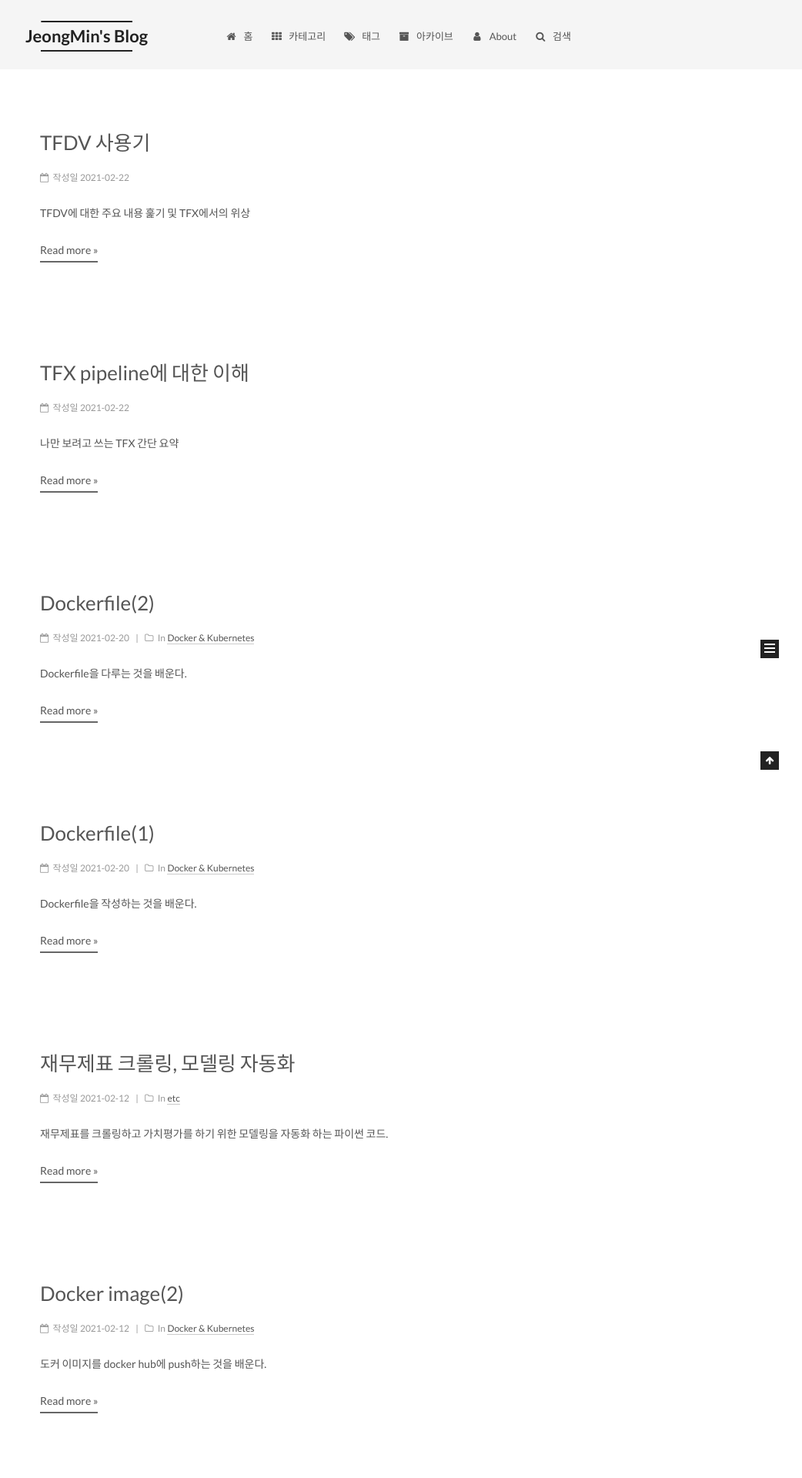
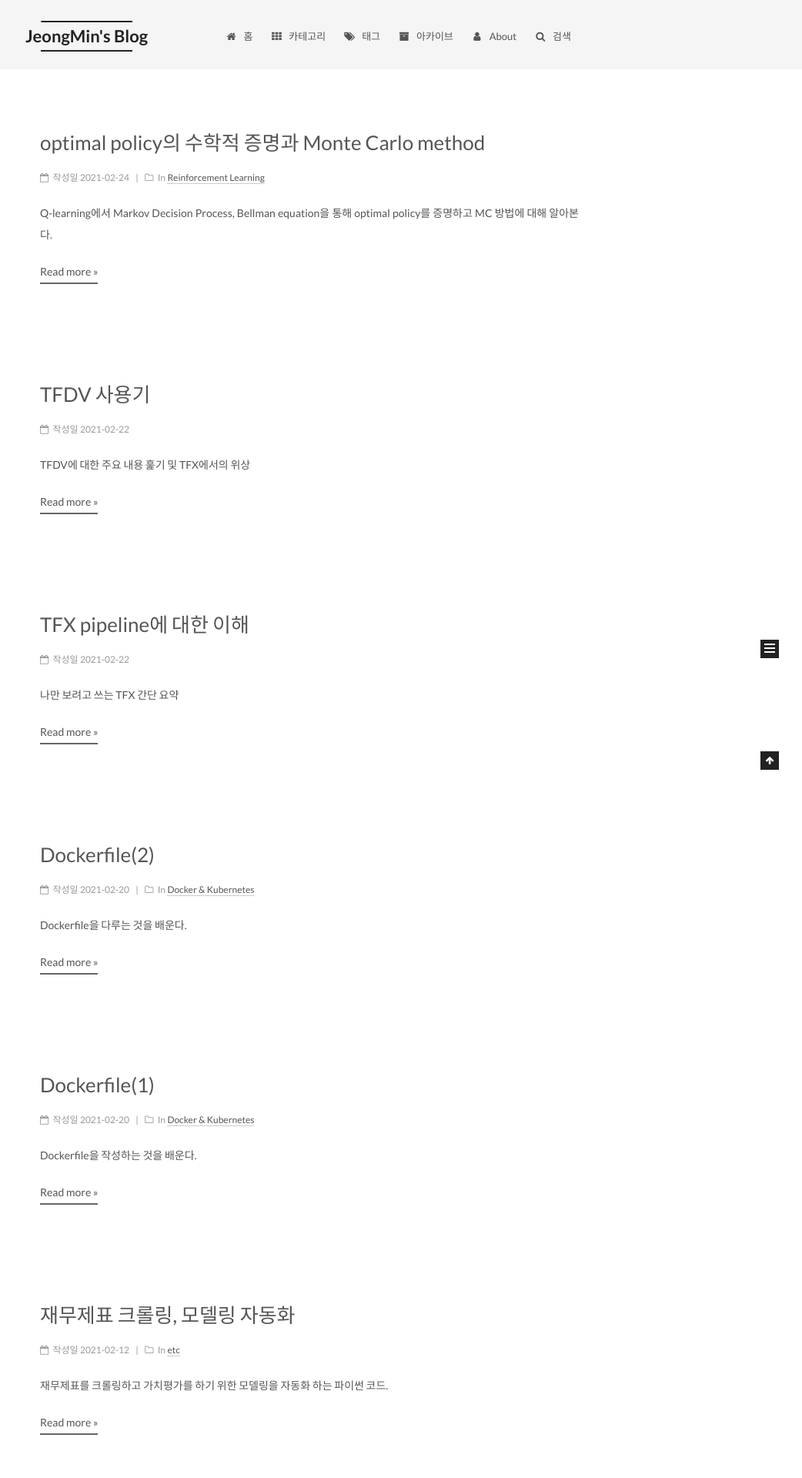
Before and after one commit to silverstar0727/silverstar0727.github.io, a Jekyll site: the page built from index.html, in a window 1280 px wide. Shown: the top 1920 px of the page at 77% size, without its empty margins (238-1280 px from the left). Built offline with Jekyll 4.4.1, drawn with Linux system fonts in a browser that asks for light colours; the list of posts is cut into pages by our own code; comment, search, counter and statistics services are not loaded; some of the changed text lies outside the part shown.

Commit message:
Update 2021-02-24-RL_1.md

```diff
--- a/_posts/RL/2021-02-24-RL_1.md
+++ b/_posts/RL/2021-02-24-RL_1.md
@@ -1,10 +1,10 @@
 ---
 layout: post
 title: "optimal policy의 수학적 증명과 Monte Carlo method"
-date: 2021-02-12
+date: 2021-02-24
 excerpt: "Q-learning에서 Markov Decision Process, Bellman equation을 통해 optimal policy를 증명하고 MC 방법에 대해 알아본다."
 tags: [Reinforcement Learning]
-category: Docker & Kubernetes
+category: Reinforcement Learning
 comments: False
 use_math: true
 ---
```
